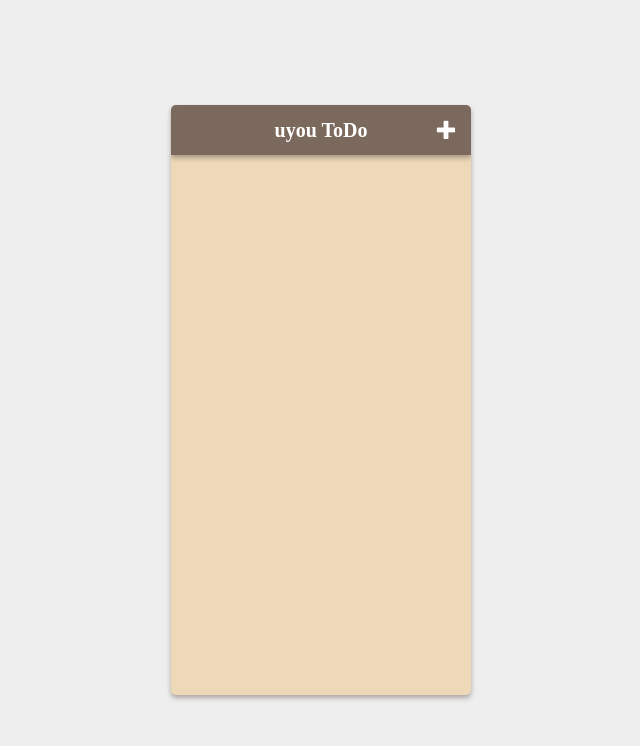
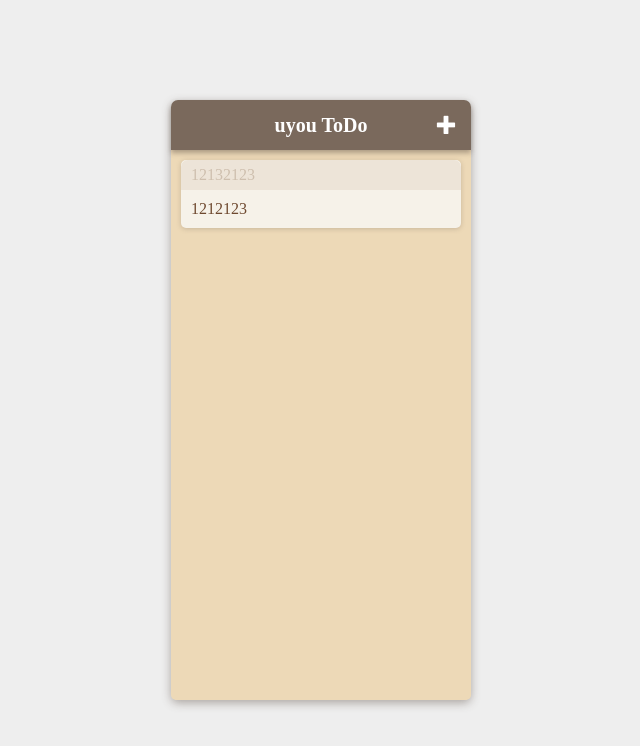
Before and after one commit to tonylu110/uyou-todo-page, a Vue app: page / in a window 1280 px wide. Shown: the top 746 px of the page, without its empty margins (319-959 px from the left). Built offline with nearby package versions, Linux system fonts and the light colour scheme.

Commit message:
Add: todo item

```diff
--- a/index.html
+++ b/index.html
@@ -4,7 +4,7 @@
     <meta charset="UTF-8" />
     <link rel="icon" href="/favicon.ico" />
     <meta name="viewport" content="width=device-width, initial-scale=1.0" />
-    <title>Vite App</title>
+    <title>uyou ToDo</title>
   </head>
   <body>
     <div id="app"></div>
--- a/src/App.vue
+++ b/src/App.vue
@@ -1,6 +1,14 @@
 <script setup lang="ts">
+import { onMounted } from 'vue';
 import TabBar from './components/TabBar/TabBar.vue';
 import List from './components/List/List.vue';
+
+onMounted(() => {
+  const screenWidth = window.innerWidth;
+  if (screenWidth < 768) {
+    window.location.href = 'https://m.todo.uyou.org.cn';
+  }
+})
 </script>
 
 <template>
@@ -11,6 +19,10 @@ import List from './components/List/List.vue';
 </template>
 
 <style>
+::-webkit-scrollbar {
+    display: none;
+}
+
 body {
   margin: 0;
   padding: 0;
@@ -24,10 +36,13 @@ body {
   flex-direction: row;
   justify-content: center;
   align-items: center;
+  user-select: none;
 }
 
 .list-main {
   display: flex;
   flex-direction: column;
+  box-shadow: 0 3px 10px #594b4270;
+  border-radius: 7px;
 }
 </style>
--- a/src/components/List/Item/Item.vue
+++ b/src/components/List/Item/Item.vue
@@ -1,6 +1,20 @@
 <template>
   <div>
-
+    <div class="list-item">
+      <div class="time-area">
+        <span>12132123</span>
+        <div>复制</div>
+      </div>
+      <span class="item-text">
+        1212123
+      </span>
+      <div class="close-button">
+        <img src="/images/close.png" alt="" />
+      </div>
+      <div class="ok-button">
+        <img src="/images/ok.png" alt="" />
+      </div>
+    </div>
   </div>
 </template>
 
@@ -8,6 +22,103 @@
 
 </script>
 
-<style scoped>
+<style scoped lang="scss">
+.list-item {
+  position: relative;
+  width: 260px;
+  background-color: #f6f2e9;
+  height: auto;
+  padding: 10px;
+  border-radius: 5px;
+  box-shadow: 0 1px 5px #7a695c50;
+  margin-bottom: 10px;
 
+  .time-area {
+    background-color: #ede4d8;
+    margin-left: -10px;
+    margin-top: -10px;
+    padding: 5px 10px;
+    width: 260px;
+    border-radius: 7px 7px 0 0;
+    display: flex;
+    flex-direction: row;
+    justify-content: space-between;
+    align-items: center;
+
+    span {
+      color: #cebfae;
+    }
+
+    div {
+      height: 10px;
+      padding: 5px;
+      line-height: 10px;
+      margin-right: -3px;
+      background-color: #00000010;
+      font-size: 10px;
+      border-radius: 3px;
+      color: #6e492f;
+      opacity: 0;
+      cursor: pointer;
+      transition: opacity 0.2s ease-in-out;
+
+      &:hover {
+        opacity: 1;
+      }
+
+      &:active {
+        background-color: #00000020;
+      }
+    }
+  }
+
+  .item-text {
+    display: block;
+    margin-top: 10px;
+    color: #6e492f;
+  }
+
+  .close-button {
+    position: absolute;
+    top: -7px;
+    right: -7px;
+    width: 10px;
+    height: 10px;
+    padding: 3px;
+    background-color: #d6010f;
+    border-radius: 50%;
+    display: flex;
+    justify-content: center;
+    align-items: center;
+    border: 2px solid white;
+    opacity: 0;
+    transition: opacity 0.2s ease-in-out;
+    box-shadow: 0 2px 2px #00000015;
+
+    img {
+      width: 100%;
+      height: 100%;
+    }
+
+    &:hover {
+      cursor: pointer;
+      opacity: 1;
+    }
+
+    &:active {
+      background-color: #b6000b;
+      border: 2px solid #eee;
+    }
+  }
+
+  .ok-button {
+    @extend .close-button;
+    background-color: #00b600;
+    left: -7px;
+
+    &:active {
+      background-color: #00a600;
+    }
+  }
+}
 </style>
--- a/src/components/List/List.vue
+++ b/src/components/List/List.vue
@@ -1,11 +1,12 @@
 <template>
   <div className='list'>
-
+    <Item />
   </div>
 </template>
 
 <script setup lang="ts">
 import { ref } from 'vue';
+import Item from './Item/Item.vue';
 </script>
 
 <style scoped>
@@ -17,7 +18,7 @@ import { ref } from 'vue';
   flex-direction: column;
   align-items: center;
   overflow-y: scroll;
-  box-shadow: 0 3px 5px #594b4270;
   border-radius: 0 0 5px 5px;
+  padding-top: 10px;
 }
 </style>
--- a/src/components/TabBar/TabBar.vue
+++ b/src/components/TabBar/TabBar.vue
@@ -21,7 +21,7 @@
   justify-content: center;
   box-shadow: 0 3px 5px #594b4270;
   z-index: 10;
-  border-radius: 5px 5px 0 0;
+  border-radius: 7px 7px 0 0;
 
   span {
     color: white;
```
